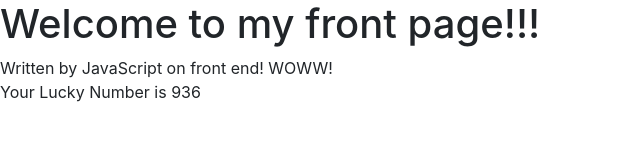
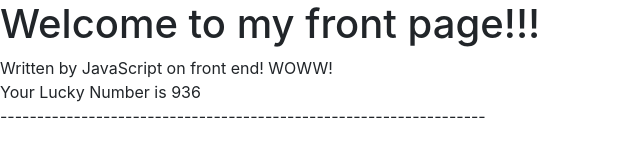
Before and after one commit to SeanAlexWall/wsp20, a website: page functions/spa/index.html in a window 1280 px wide. Shown: the whole page, without its empty margins (0-640 px from the left). Drawn offline with nearby package versions, Linux system fonts and the light colour scheme.

Commit message:
frontend req rouding

```diff
--- a/functions/spa/index.html
+++ b/functions/spa/index.html
@@ -12,16 +12,36 @@
   </head>
   <body>
     <h1>Welcome to my front page!!!</h1>
+    <div id="contentOG"></div>
     <div id="content"></div>
-
     <!-- Optional JavaScript -->
     <script>
-      const contentTag = document.getElementById("content");
-      contentTag.innerHTML = "Written by JavaScript on front end! WOWW! <br>";
+      const contentTagOG = document.getElementById("contentOG");
+      contentTagOG.innerHTML = "Written by JavaScript on front end! WOWW! <br>";
       const n = Math.random() * 1000;
       const integer = Math.floor(n);
-      contentTag.innerHTML += ` Your Lucky Number is ${integer}`;
+      contentTagOG.innerHTML += ` Your Lucky Number is ${integer}`;
+      contentTagOG.innerHTML += "<br> ------------------------------------------------------------------<br>"
     </script>
+    <script>
+      window.onload = function(){
+        const currentPath = window.location.pathname;
+        console.log("currentPath = ", currentPath);
+        const pageContent = document.getElementById("content")
+
+        if(currentPath === "/"){
+          pageContent.innerHTML = "<h1>Root Page</h1>";
+        }
+        else if(currentPath === "/home"){
+          pageContent.innerHTML = "<h1>home Page</h1>";
+        }
+        else if(currentPath === "/login"){
+          pageContent.innerHTML = "<h1>login Page</h1>";
+        }
+
+      }
+    </script>
+
     <!-- jQuery first, then Popper.js, then Bootstrap JS -->
     <script src="https://code.jquery.com/jquery-3.4.1.slim.min.js" integrity="sha384-J6qa4849blE2+poT4WnyKhv5vZF5SrPo0iEjwBvKU7imGFAV0wwj1yYfoRSJoZ+n" crossorigin="anonymous"></script>
     <script src="https://cdn.jsdelivr.net/npm/popper.js@1.16.0/dist/umd/popper.min.js" integrity="sha384-Q6E9RHvbIyZFJoft+2mJbHaEWldlvI9IOYy5n3zV9zzTtmI3UksdQRVvoxMfooAo" crossorigin="anonymous"></script>
```
